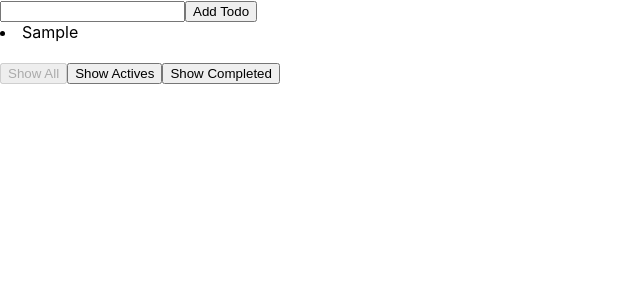
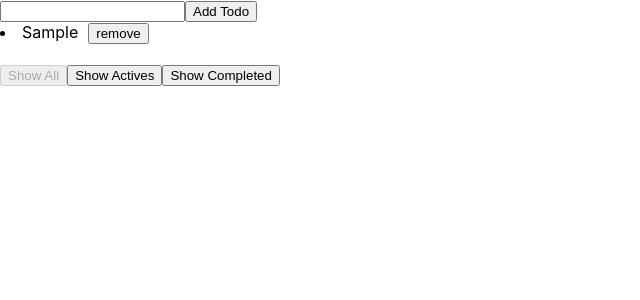
Before and after one commit to austin-hero/react-redux-setup, a React (Create React App) app: page / in a window 1280 px wide. Both pictures are taken after typing "Sample" into the empty fields and a click on the button "Add Todo". Shown: the top 300 px of the page, without its empty margins (0-640 px from the left). Built offline with nearby package versions, Linux system fonts and the light colour scheme.

Commit message:
create removeTodo action

```diff
--- a/src/Todos/ducks/actions.js
+++ b/src/Todos/ducks/actions.js
@@ -15,4 +15,9 @@ const setVisibilityFilter = filter => ({
   filter
 })
 
-export { addTodo, toggleTodo, setVisibilityFilter }
+const removeTodo = id => ({
+  type: types.REMOVE_TODO,
+  id
+})
+
+export { addTodo, toggleTodo, setVisibilityFilter, removeTodo }
--- a/src/Todos/ducks/reducers.js
+++ b/src/Todos/ducks/reducers.js
@@ -22,6 +22,8 @@ const todosReducer = (state = [], action) => {
             }
           : t
       )
+    case types.REMOVE_TODO:
+      return state.filter(t => t.id !== action.id)
     default:
       return state
   }
--- a/src/Todos/ducks/types.js
+++ b/src/Todos/ducks/types.js
@@ -1,5 +1,6 @@
 const ADD_TODO = "ADD_TODO"
 const TOGGLE_TODO = "TOGGLE_TODO"
 const SET_VISIBILITY_FILTER = "SET_VISIBILITY_FILTER"
+const REMOVE_TODO = "REMOVE_TODO"
 
-export { ADD_TODO, TOGGLE_TODO, SET_VISIBILITY_FILTER }
+export { ADD_TODO, TOGGLE_TODO, SET_VISIBILITY_FILTER, REMOVE_TODO }
--- a/src/Todos/index.js
+++ b/src/Todos/index.js
@@ -1,10 +1,22 @@
 import React from "react"
 import { connect } from "react-redux"
 import { bindActionCreators } from "redux"
-import { addTodo, toggleTodo, setVisibilityFilter } from "./ducks/actions"
+import {
+  addTodo,
+  toggleTodo,
+  setVisibilityFilter,
+  removeTodo
+} from "./ducks/actions"
 import * as filters from "./filters"
 
-const Todos = ({ filter, todos, addTodo, toggleTodo, setVisibilityFilter }) => {
+const Todos = ({
+  filter,
+  todos,
+  addTodo,
+  toggleTodo,
+  setVisibilityFilter,
+  removeTodo
+}) => {
   let input
   return (
     <div>
@@ -27,6 +39,12 @@ const Todos = ({ filter, todos, addTodo, toggleTodo, setVisibilityFilter }) => {
           style={{ textDecoration: todo.completed ? "line-through" : "none" }}
         >
           {todo.name}
+          <button
+            style={{ marginLeft: 10 }}
+            onClick={() => removeTodo(todo.id)}
+          >
+            remove
+          </button>
         </li>
       ))}
       <br />
@@ -71,7 +89,10 @@ const mapStateToProps = state => ({
 })
 
 const mapDispatchToProps = dispatch =>
-  bindActionCreators({ addTodo, toggleTodo, setVisibilityFilter }, dispatch)
+  bindActionCreators(
+    { addTodo, toggleTodo, setVisibilityFilter, removeTodo },
+    dispatch
+  )
 
 export default connect(
   mapStateToProps,
```
